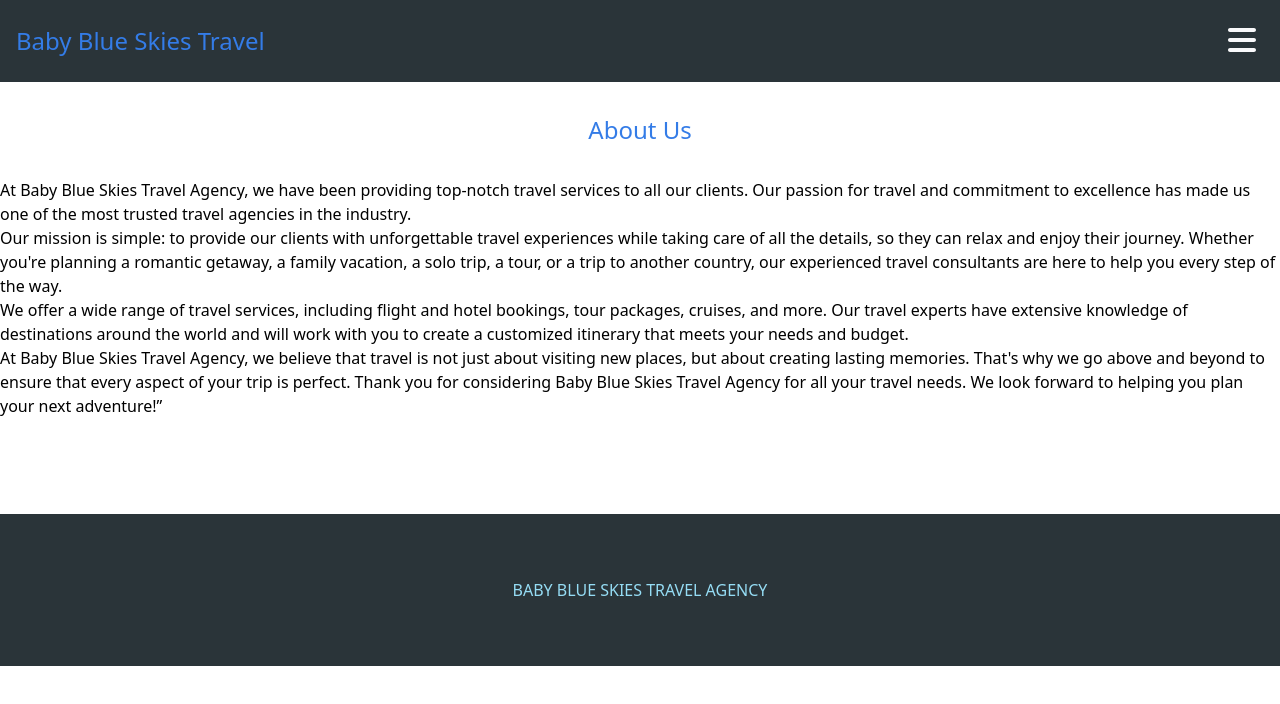
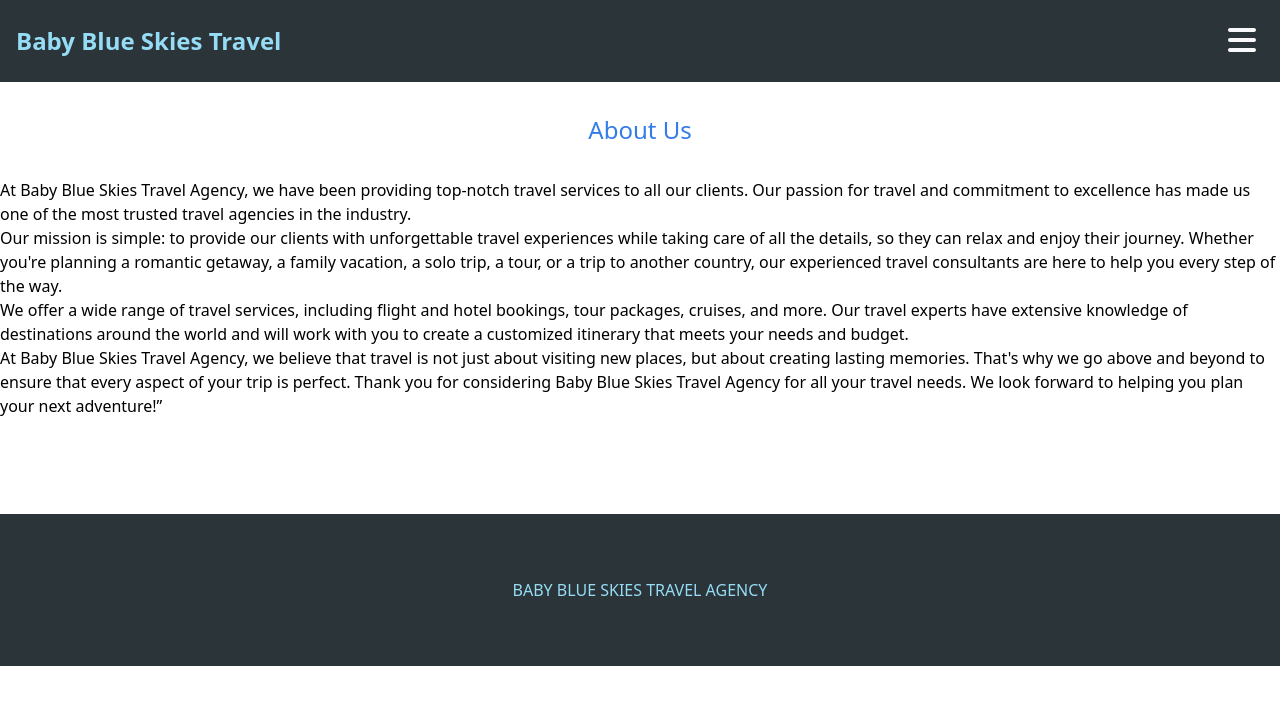
Before and after one commit to RMarmolejo90/Baby-Blue-Skies, a React (Vite) app in the folder front-end/: page /about in a window 1280 px wide. Shown: the top 704 px of the page. Built offline with nearby package versions, Linux system fonts and the light colour scheme.

Commit message:
change hero style

```diff
--- a/front-end/src/components/hero.jsx
+++ b/front-end/src/components/hero.jsx
@@ -2,12 +2,10 @@ import React from 'react'
 
 export default function Hero() {
   return (
-    <div className='mb-20 p-8 flex flex-col flex-wrap items-center justify-center min-h-[70vh] bg-[url(../src/assets/images/beach-landscape.jpg)] bg-cover bg-no-repeat'>
+    <div className='mb-20 p-10 flex flex-col flex-wrap items-center justify-center min-h-[70vh] bg-[url(../src/assets/images/beach-landscape.jpg)] bg-cover bg-no-repeat'>
       <div className='text-center p-4 flex flex-col flex-wrap items-center justify-center mt-10 rounded-xl border-2 border-white-shade backdrop-blur-lg backdrop-contrast-200'>
-        <div className='bg-dark-shade p-6 rounded-xl border-white-shade flex flex-col flex-wrap flex-shrink items-center justify-center'>
-          <h1 className='px-4 text-2xl font-bold text-primary-light'>BABY BLUE SKIES</h1>
-          <h1 className='px-4 text-2xl text-primary-light'>Travel Agency</h1>
-          <h2 className='my-4 text-md font-bold text-white-shade'>
+        <div className=' p-2 rounded-xl border-white-shade flex flex-col flex-wrap flex-shrink items-center justify-center'>
+          <h2 className='my-4 text-3xl font-semibold'>
               Let's Start Planning Your Dream Vacation!
           </h2>
           {/* cta button */}
--- a/front-end/src/components/navbar.jsx
+++ b/front-end/src/components/navbar.jsx
@@ -16,11 +16,11 @@ export default function Navbar() {
   }
   return (
     <div>
-      <div className='p-2 max-w-screen bg-dark-shade text-primary-dark flex flex-row flex-wrap justify-between items-center'>
-        <h2 className='m-2 text-2xl'>Baby Blue Skies Travel</h2>
+      <div className='p-2 max-w-screen bg-dark-shade text-white-shade flex flex-row flex-wrap justify-between items-center'>
+        <h2 className='m-2 text-2xl font-bold text-primary-light'>Baby Blue Skies Travel</h2>
         <button className='ml-auto' onClick={handleMenuToggle}><FontAwesomeIcon className='fa-2x text-white-shade hover:text-secondary-dark m-4' icon={faBars}/></button>
       </div>
-      <div className={toggleMenu === 'active' ? "flex items-end ml-auto rounded-lg bg-dark-shade max-w-md flex-grow absolute" : "hidden" }>
+      <div className={toggleMenu === 'active' ? "rounded-lg bg-dark-shade max-w-sm absolute top-20 right-0" : "hidden" }>
         <ul className='flex flex-col justify-end items-start p-6 text-white-shade'>
           <li className='hover:text-secondary-dark'><Link to='/about'>About</Link> </li>
           <li className='hover:text-secondary-dark'><Link to='/'>Home</Link></li>
```
